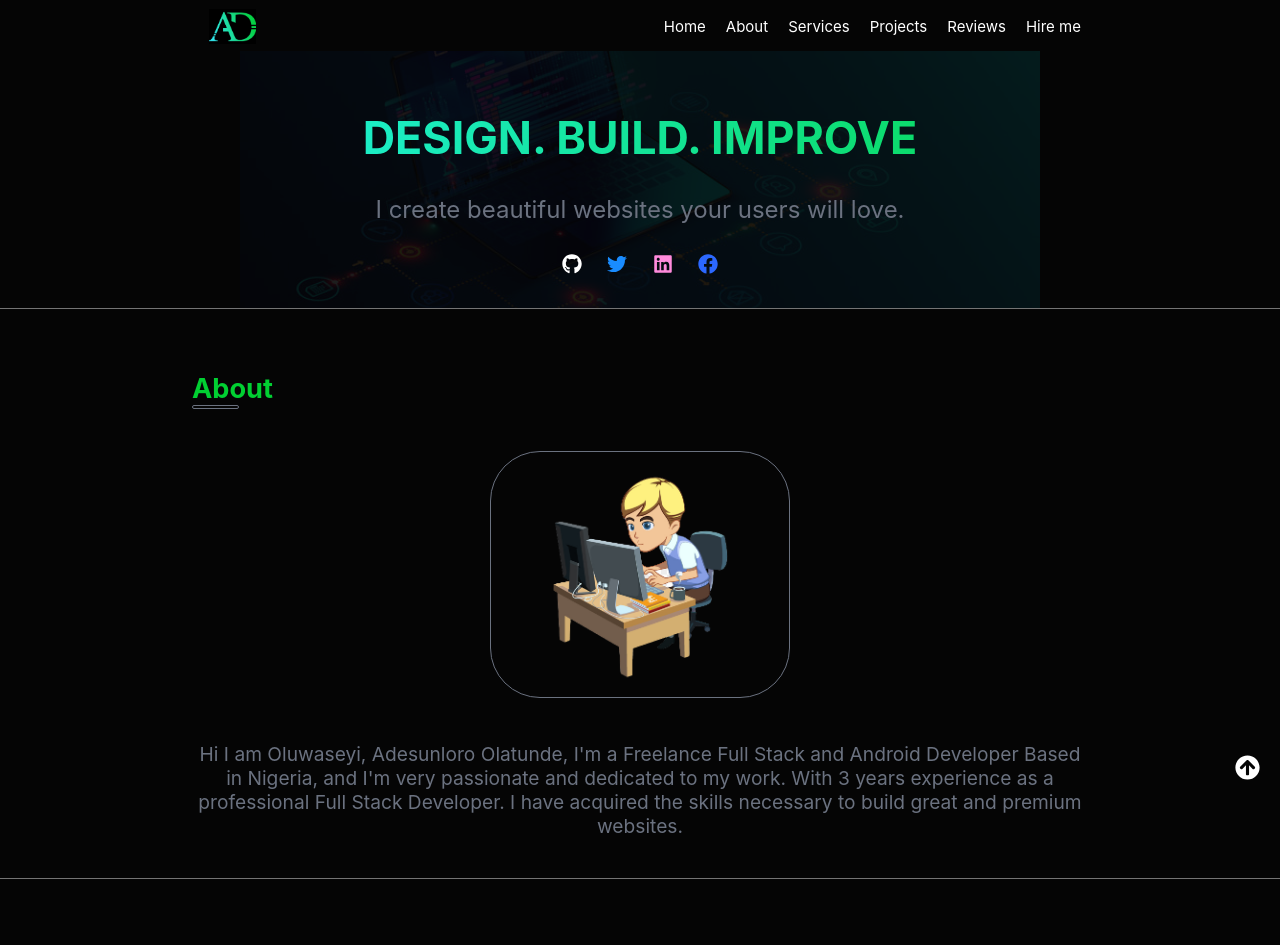
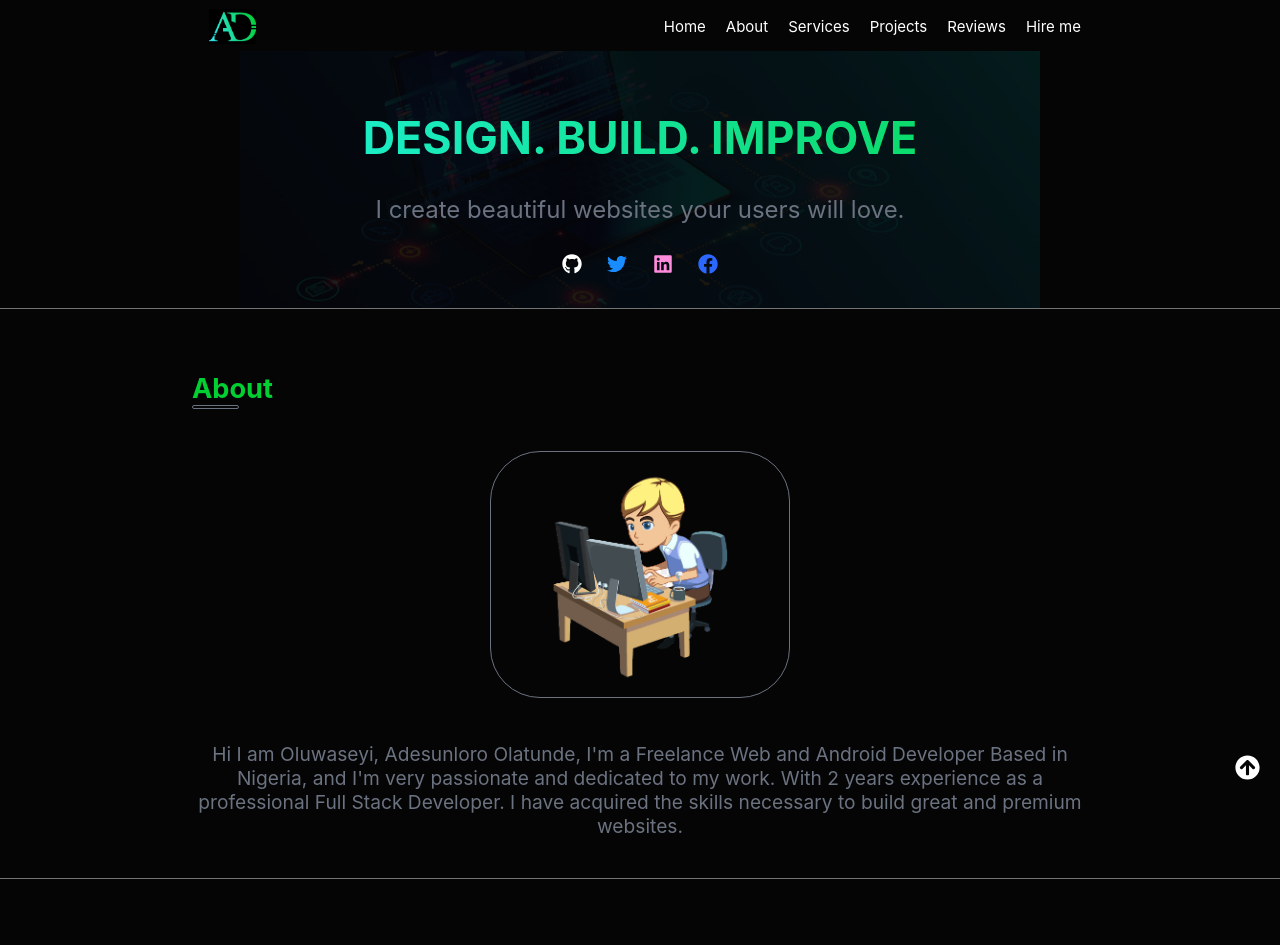
Before and after one commit to Oluwaseyi-Java/Portfolio, a React (Create React App) app in the folder portfolio/: page / in a window 1280 px wide. Shown: the top 945 px of the page. Built offline with nearby package versions, Linux system fonts and the light colour scheme; no server answers.

Commit message:
Update App.js
Adjust about info

```diff
--- a/portfolio/src/App.js
+++ b/portfolio/src/App.js
@@ -28,8 +28,8 @@ function App() {
     <div className="App" id='home'>
       <Header />
       <About description="Hi I am  Oluwaseyi, Adesunloro Olatunde, I'm a Freelance
-      Full Stack and Android Developer Based in Nigeria, and I'm very passionate and dedicated to my
-      work. With 3 years experience as a professional Full Stack Developer. I have acquired the skills necessary
+      Web and Android Developer Based in Nigeria, and I'm very passionate and dedicated to my
+      work. With 2 years experience as a professional Full Stack Developer. I have acquired the skills necessary
       to build great and premium websites.
       "/>
       <Skill />
```
